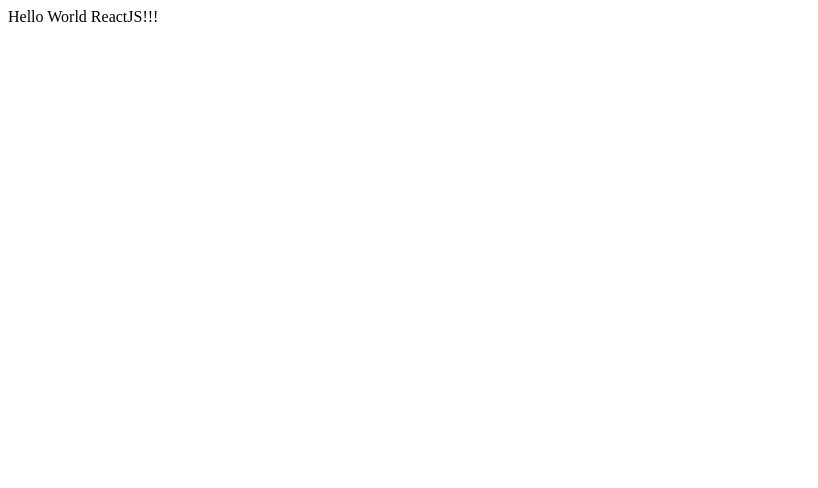
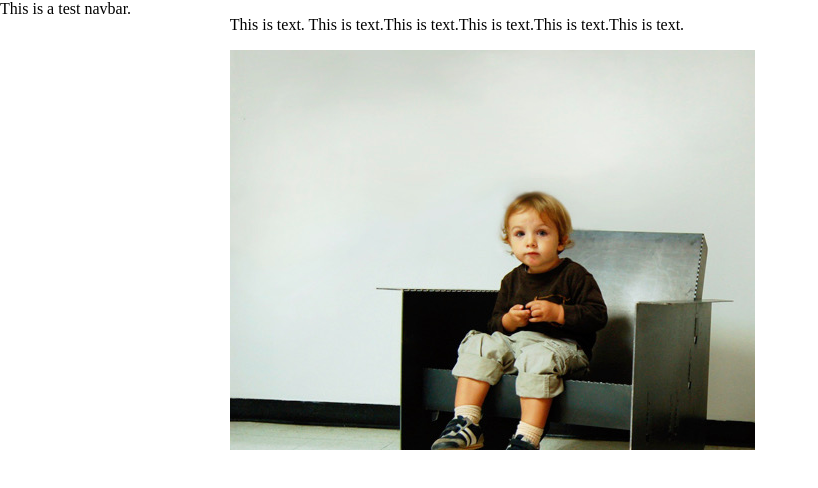
Before and after one commit to whmchale/whmchale.github.io, a React app: page / in a window 1280 px wide. Shown: the whole page, without its empty margins (0-818 px from the left). Built offline with nearby package versions, Linux system fonts and the light colour scheme; some packages are replaced by stand-ins of ours.

Commit message:
testing dummy page.

```diff
--- a/App.js
+++ b/App.js
@@ -1,10 +1,40 @@
 import React from 'react';
+import styled, { css } from 'react-emotion';
+
+const Wrapper = styled('div')`
+  display: flex;
+  height: 100%;
+`;
+
+const NavBar = styled('div')`
+  float: left;
+  width: 280px;
+  height: 100%;
+`;
+
+const MainContent = styled('div')`
+  width: 100%;
+  height: 100%;
+`;
+
+const ContentImg = styled('div')`
+  background-image: url('imgs/mchale.jpeg');
+  width: 50%;
+  height: 50%;
+`;
+
 class App extends React.Component {
    render() {
       return (
-         <div>
-            Hello World ReactJS!!!
-         </div>
+        <Wrapper>
+          <NavBar>
+            This is a test navbar.
+          </NavBar>
+          <MainContent>
+            <p>This is text. This is text.This is text.This is text.This is text.This is text.</p>
+            <ContentImg />
+          </MainContent>
+        </Wrapper>
       );
    }
 }
--- /dev/null
+++ b/content/index.js
@@ -0,0 +1 @@
+// export all json content here
--- a/index.html
+++ b/index.html
@@ -2,7 +2,16 @@
 <html lang="en">
    <head>
       <meta charset="UTF-8">
-      <title>React App</title>
+      <title>willworks</title>
+      <style>
+        html, body, #app {
+          height: 100%;
+        }
+
+        body {
+          margin: 0;
+        }
+      </style>
    </head>
    <body>
       <!-- Root Element -->
--- a/package.json
+++ b/package.json
@@ -4,7 +4,7 @@
   "description": "personal website",
   "main": "index.js",
   "scripts": {
-     "start": "webpack-dev-server --hot",
+    "start": "webpack-dev-server --hot",
     "test": "echo \"Error: no test specified\" && exit 1"
   },
   "repository": {
@@ -20,10 +20,13 @@
   "dependencies": {
     "babel-core": "^6.26.0",
     "babel-loader": "^7.1.2",
+    "babel-plugin-emotion": "^8.0.12",
     "babel-preset-es2015": "^6.24.1",
     "babel-preset-react": "^6.24.1",
+    "emotion": "^8.0.12",
     "react": "^16.2.0",
     "react-dom": "^16.2.0",
+    "react-emotion": "^8.0.12",
     "webpack": "^3.9.1",
     "webpack-dev-server": "^2.9.5"
   }
```
Also changed, not shown: imgs/mchale.jpeg (added), 1 other file.
